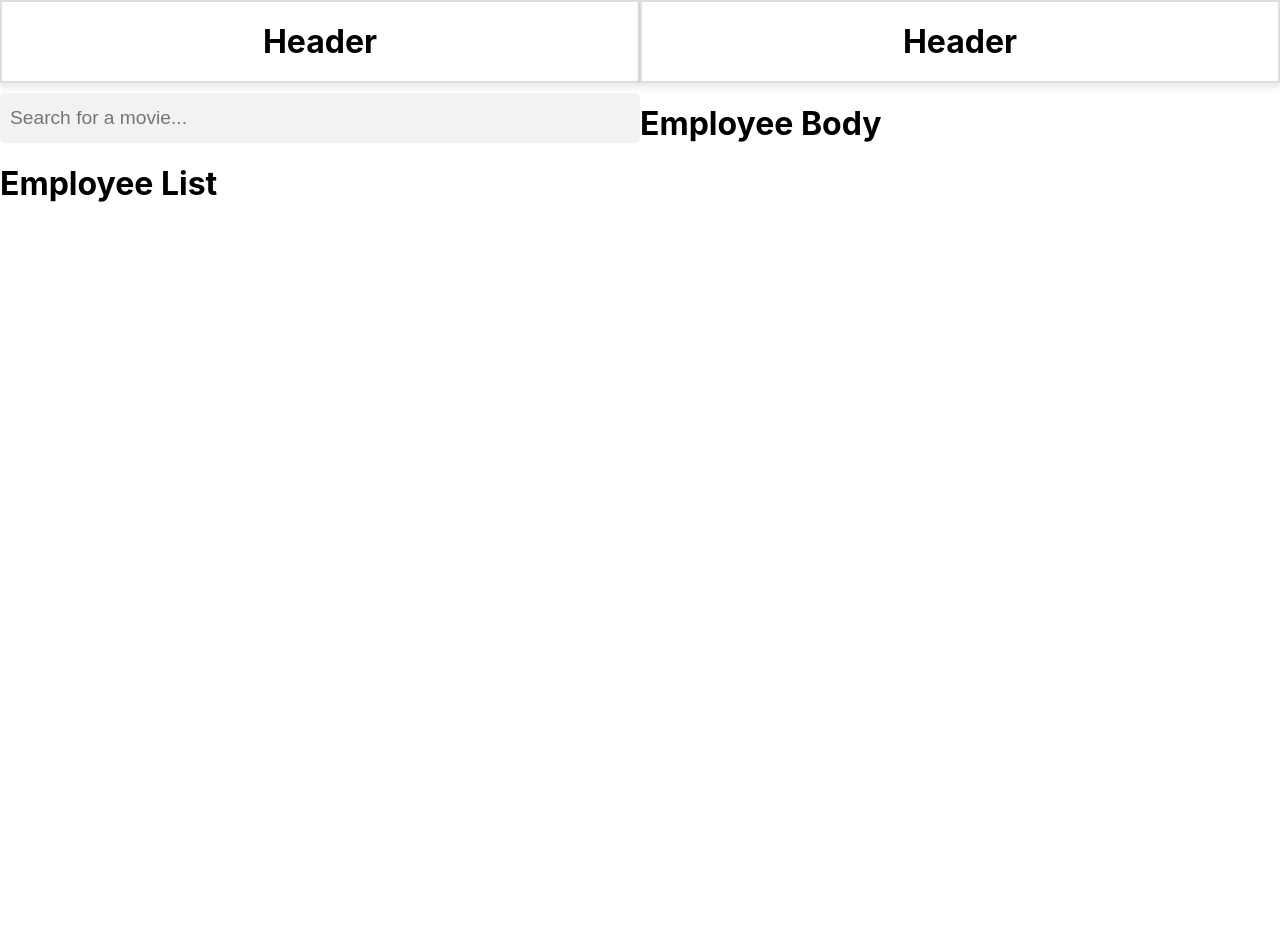
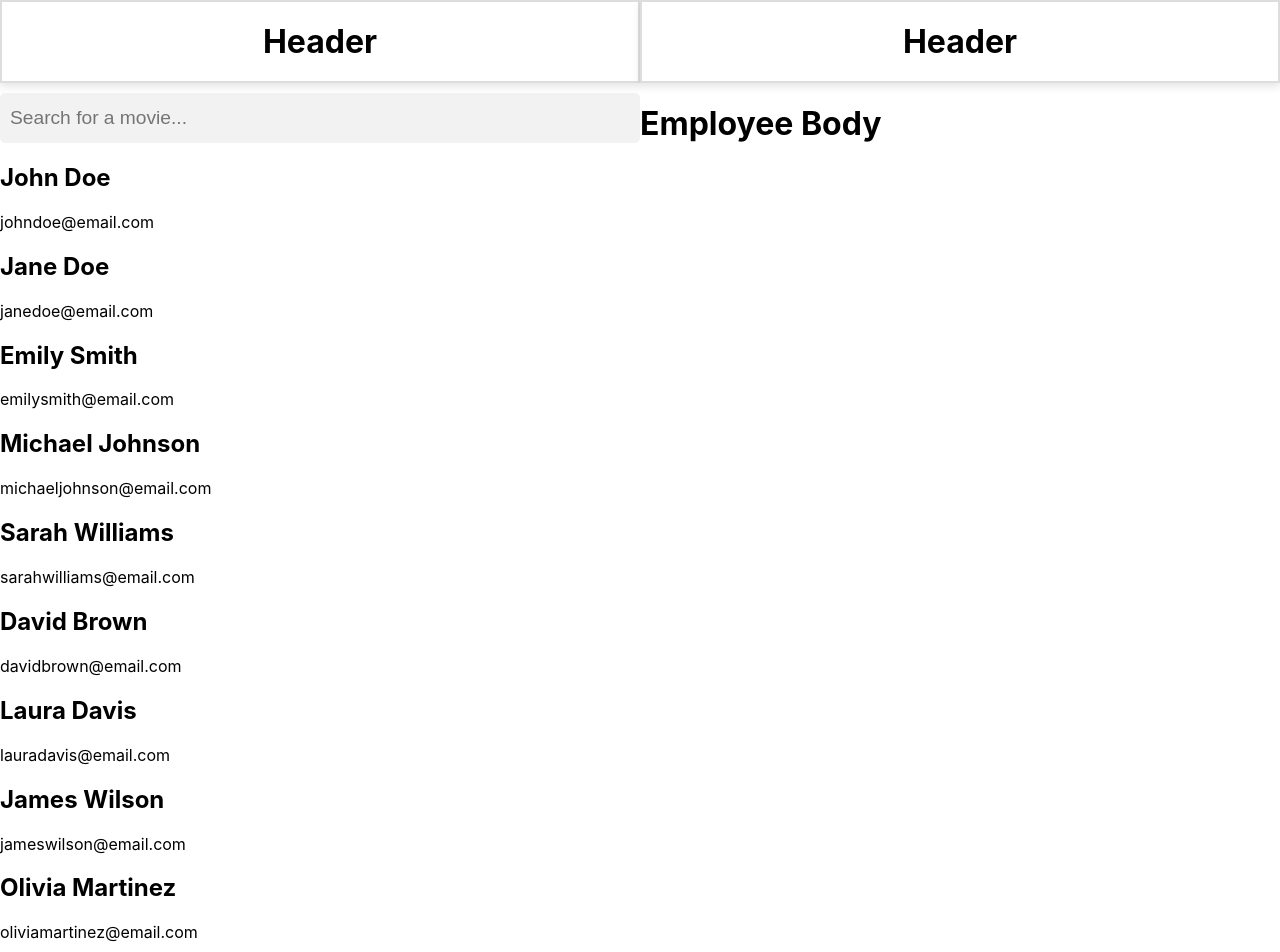
Before and after one commit to aidencullo/ALAB-320H.1.1, a React (Create React App) app in the folder my-react-app/: page / in a window 1280 px wide. Shown: the top 952 px of the page. Before the commit the page ends 800 px from the top, so only its background shows below. Built offline with nearby package versions, Linux system fonts and the light colour scheme.

Commit message:
add employee list

```diff
--- a/my-react-app/src/components/EmployeeList.js
+++ b/my-react-app/src/components/EmployeeList.js
@@ -1,5 +1,65 @@
+const employees = [
+  {
+    id: 1,
+    name: "John Doe",
+    email: "johndoe@email.com",
+  },
+  {
+    id: 2,
+    name: "Jane Doe",
+    email: "janedoe@email.com",
+  },
+  {
+    id: 3,
+    name: "Emily Smith",
+    email: "emilysmith@email.com",
+  },
+  {
+    id: 4,
+    name: "Michael Johnson",
+    email: "michaeljohnson@email.com",
+  },
+  {
+    id: 5,
+    name: "Sarah Williams",
+    email: "sarahwilliams@email.com",
+  },
+  {
+    id: 6,
+    name: "David Brown",
+    email: "davidbrown@email.com",
+  },
+  {
+    id: 7,
+    name: "Laura Davis",
+    email: "lauradavis@email.com",
+  },
+  {
+    id: 8,
+    name: "James Wilson",
+    email: "jameswilson@email.com",
+  },
+  {
+    id: 9,
+    name: "Olivia Martinez",
+    email: "oliviamartinez@email.com",
+  },
+  {
+    id: 10,
+    name: "Daniel Garcia",
+    email: "danielgarcia@email.com",
+  },
+];
+
 export default function EmployeeList() {
   return (
-    <h1>Employee List</h1>
+    <div>
+      {employees.map((employee) => (
+        <div key={employee.id}>
+          <h2>{employee.name}</h2>
+          <p>{employee.email}</p>
+        </div>
+      ))}
+    </div>
   );
 }
```
